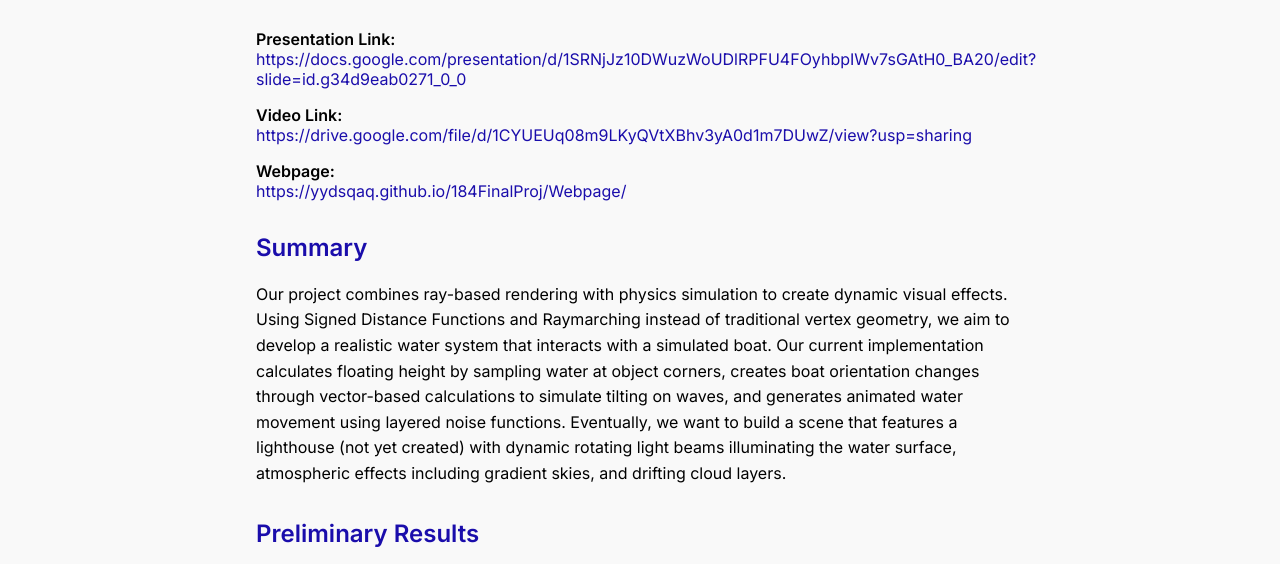
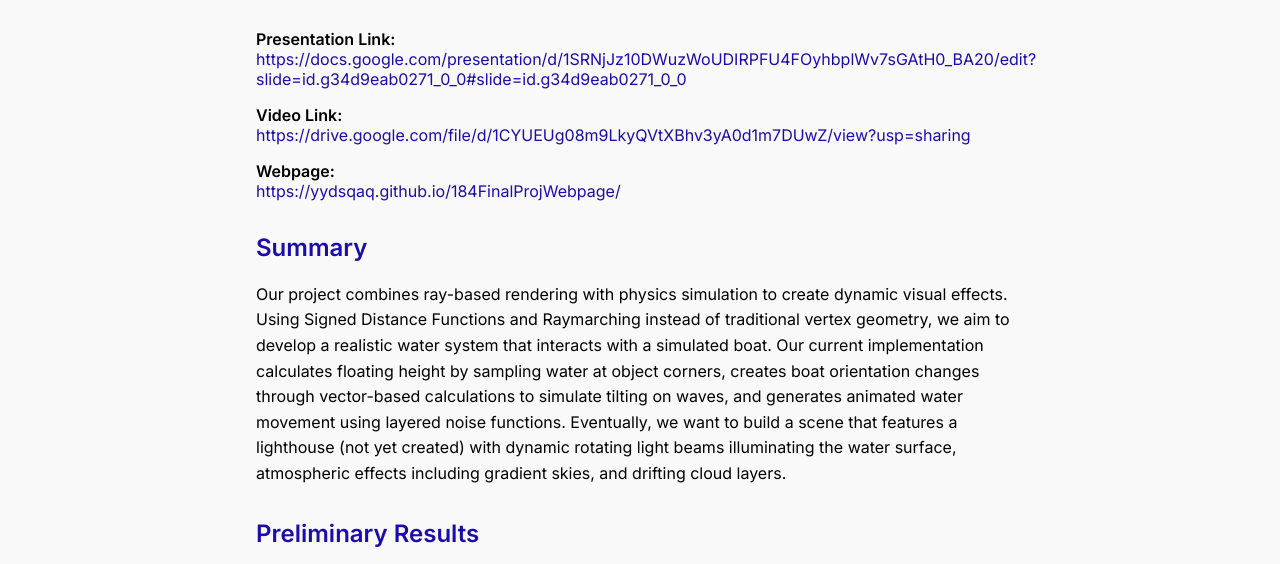
Before and after one commit to yydsQAQ/184FinalProjWebpage, a plain HTML site: page checkpoint.html in a window 1280 px wide. Shown: the part 235-799 px from the top of the page. Drawn offline with Linux system fonts and the light colour scheme.

Commit message:
correct milestone

```diff
--- a/checkpoint.html
+++ b/checkpoint.html
@@ -105,23 +105,23 @@
 
       <div class="label">Presentation Link:</div>
       <a
-        href="https://docs.google.com/presentation/d/1SRNjJz10DWuzWoUDlRPFU4FOyhbpIWv7sGAtH0_BA20/edit?slide=id.g34d9eab0271_0_0#slide=id.g34d9eab0271_0_0"
+        href="https://docs.google.com/presentation/d/1SRNjJz10DWuzWoUDIRPFU4FOyhbplWv7sGAtH0_BA20/edit?slide=id.g34d9eab0271_0_0#slide=id.g34d9eab0271_0_0"
         target="_blank"
       >
-        https://docs.google.com/presentation/d/1SRNjJz10DWuzWoUDlRPFU4FOyhbpIWv7sGAtH0_BA20/edit?slide=id.g34d9eab0271_0_0
+        https://docs.google.com/presentation/d/1SRNjJz10DWuzWoUDIRPFU4FOyhbplWv7sGAtH0_BA20/edit?slide=id.g34d9eab0271_0_0#slide=id.g34d9eab0271_0_0
       </a>
 
       <div class="label">Video Link:</div>
       <a
-        href="https://drive.google.com/file/d/1CYUEUq08m9LKyQVtXBhv3yA0d1m7DUwZ/view?usp=sharing"
+        href="https://drive.google.com/file/d/1CYUEUg08m9LkyQVtXBhv3yA0d1m7DUwZ/view?usp=sharing"
         target="_blank"
       >
-        https://drive.google.com/file/d/1CYUEUq08m9LKyQVtXBhv3yA0d1m7DUwZ/view?usp=sharing
+        https://drive.google.com/file/d/1CYUEUg08m9LkyQVtXBhv3yA0d1m7DUwZ/view?usp=sharing
       </a>
 
       <div class="label">Webpage:</div>
-      <a href="https://yydsqaq.github.io/184FinalProj/Webpage/" target="_blank">
-        https://yydsqaq.github.io/184FinalProj/Webpage/
+      <a href="https://yydsqaq.github.io/184FinalProjWebpage/" target="_blank">
+        https://yydsqaq.github.io/184FinalProjWebpage/
       </a>
 
       <h2>Summary</h2>
```
